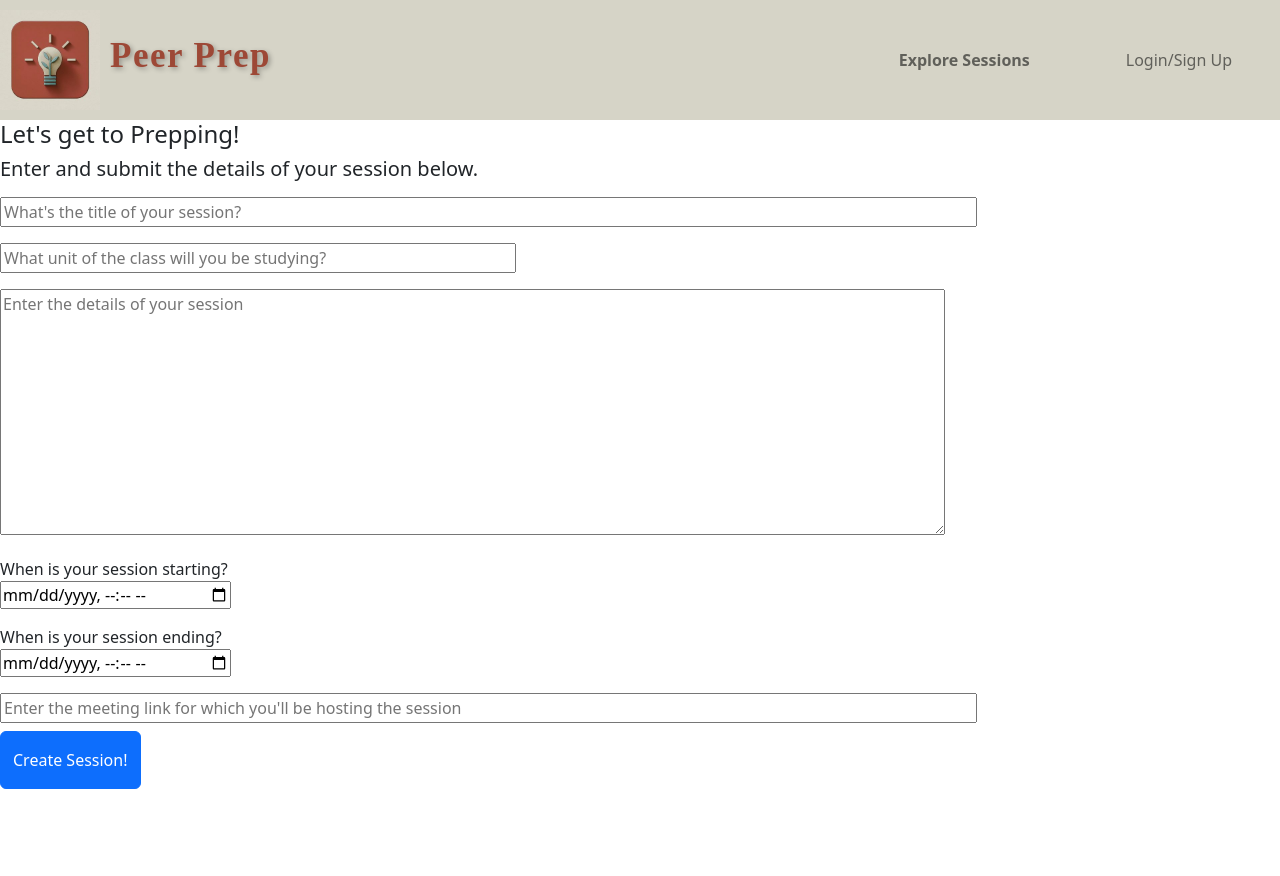
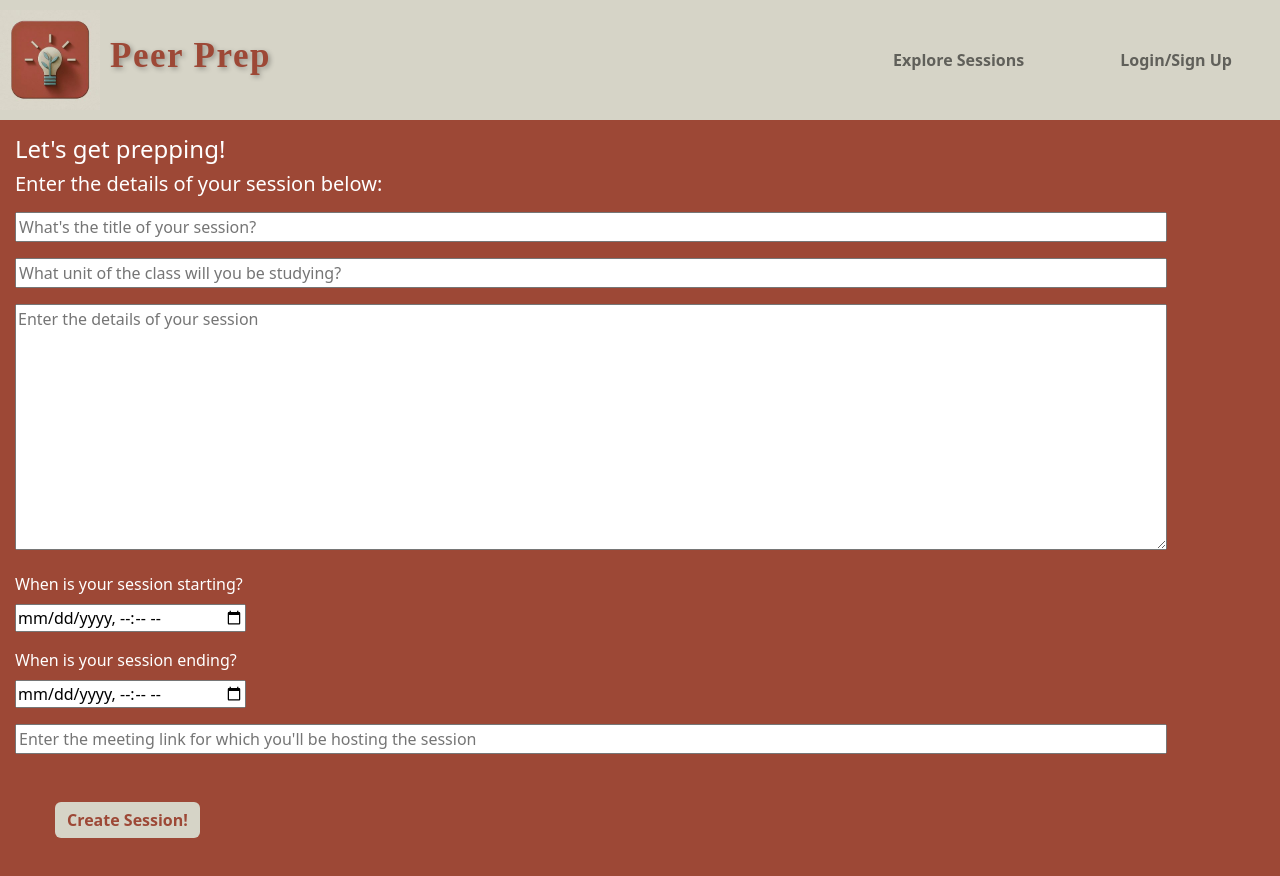
Before and after one commit to dymoy/peer-prep, a React (Vite) app in the folder client/: page /addsession in a window 1280 px wide. Shown: the top 876 px of the page. Before the commit the page ends 800 px from the top, so only its background shows below. Built offline with nearby package versions, Linux system fonts and the light colour scheme.

Commit message:
Got duration helper function to work, added to session list

```diff
--- a/client/src/App.css
+++ b/client/src/App.css
@@ -51,6 +51,11 @@ main {
     background-color: #9d4836;
 }
 
+#new-session-main {
+    padding: 15px;
+    background-color: #9d4836;
+}
+
 #welcome-section {
     background-color: #9d4836;
     padding: 60px 40px;
@@ -99,3 +104,20 @@ main {
     font-size: 20px;
     padding: 40px 40px;
 }
+
+/* NewSession form */
+#new-session-main {
+    padding: 15px;
+    background-color: #9d4836;
+    display: flex;
+    flex-direction: column;
+    justify-content: center;
+}
+
+#new-session-main h4, #new-session-main h5, .form-label {
+    color: white
+}
+
+.input-new-session {
+    width: 90vw;
+}
--- a/client/src/components/Login.jsx
+++ b/client/src/components/Login.jsx
@@ -66,7 +66,8 @@ const Login = () => {
         <Button
           disabled={!(userFormData.email && userFormData.password)}
           type='submit'
-          variant='success'>
+          variant='success'
+          style={{ backgroundColor: '#d6d4c7', color: '#9d4836', margin: '40px 40px', fontWeight: 'bold', border: 'none' }}>
           Submit
         </Button>
       </Form>
--- a/client/src/components/Navigation.jsx
+++ b/client/src/components/Navigation.jsx
@@ -37,7 +37,7 @@ const Navigation = () => {
               </>
             ) : (
               <Nav.Link onClick={() => setShowModal(true)}>
-                Login/Sign Up
+                <strong>Login/Sign Up</strong>
               </Nav.Link>
             )}
           </Nav>
--- a/client/src/components/SessionForm.jsx
+++ b/client/src/components/SessionForm.jsx
@@ -119,9 +119,9 @@ const SessionForm = () => {
     }
 
     return (
-        <div>
-            <h4>Let's get to Prepping! </h4>
-            <h5>Enter and submit the details of your session below.</h5>
+        <div id='new-session-main'>
+            <h4>Let's get prepping! </h4>
+            <h5>Enter the details of your session below:</h5>
 
             <form className="flex-row justify-center justify-space-between-md align-center" onSubmit={handleFormSubmit}>
 
@@ -134,6 +134,7 @@ const SessionForm = () => {
                             placeholder="What's the title of your session?"
                             name="title"
                             size='100'
+                            class="input-new-session"
                             onChange={handleInputChange}
                             onBlur={validateFilled}
                         />
@@ -146,6 +147,7 @@ const SessionForm = () => {
                             placeholder='What unit of the class will you be studying?'
                             name='unit'
                             size='50'
+                            class="input-new-session"
                             onChange={handleInputChange}
                             onBlur={validateFilled}
                         />
@@ -158,23 +160,25 @@ const SessionForm = () => {
                             id="description"
                             cols="100" rows="10"
                             placeholder="Enter the details of your session"
+                            class="input-new-session"
                             onChange={handleInputChange}
                             onBlur={validateFilled}
                         />
                     </section>
                     <section className='py-2'>
                         {/* Start Date and Time */}
-                        <label htmlFor="start-date">When is your session starting?</label><br />
+                        <label class="form-label" htmlFor="start-date">When is your session starting?</label><br />
                         <input
                             required
                             type="datetime-local"
                             name="start_date"
+
                             onChange={handleDateChange}
                         />
                     </section>
                     <section className='py-2'>
                         {/* End Date and Time */}
-                        <label htmlFor="start-date">When is your session ending?</label><br />
+                        <label class="form-label" htmlFor="start-date" >When is your session ending?</label><br />
                         <input
                             required
                             type="datetime-local"
@@ -190,6 +194,7 @@ const SessionForm = () => {
                             name="link"
                             placeholder="Enter the meeting link for which you'll be hosting the session"
                             size='100'
+                            class="input-new-session"
                             onChange={handleInputChange}/>
                     </section>
                 </div>
@@ -199,7 +204,7 @@ const SessionForm = () => {
                         <p className="error-text">* {error} *</p>
                     </div>
                 )}
-                <button className="btn btn-primary btn-block py-3" type="submit">Create Session!</button>
+                <button className="btn btn-primary" type="submit" style={{ backgroundColor: '#d6d4c7', color: '#9d4836', margin: '40px 40px', fontWeight: 'bold', border: 'none' }}>Create Session!</button>
 
             </form>
         </div>
--- a/client/src/components/SessionsList.jsx
+++ b/client/src/components/SessionsList.jsx
@@ -1,5 +1,9 @@
 import { useQuery } from '@apollo/client';
 import { QUERY_USER } from '../utils/queries';
+import dayjs from 'dayjs';
+import CustomParseFormat from 'dayjs/plugin/customParseFormat';
+
+dayjs.extend(CustomParseFormat);
 
 const SessionList = ({ sessions }) => {
 
@@ -12,6 +16,26 @@ const SessionList = ({ sessions }) => {
     });
 
     return data?.user.username || '';
+  }
+
+  // Get duration of meeting using start and end times
+  const getDuration = (startTime, endTime) => {
+
+    const startDate = dayjs(startTime, 'MMM Do, YYYY [at] h:mm a');
+    const endDate = dayjs(endTime, 'MMM Do, YYYY [at] h:mm a');
+
+    let duration = endDate.diff(startDate, 'hour', true).toPrecision(3);
+    let remainder = duration.split('.')[1];
+    console.log(remainder.charAt(0));
+
+    if (remainder.charAt(0) === '0' && remainder.charAt(1) === '0') {
+      duration = duration.split('.')[0];
+    }
+    if (duration === 1) {
+      return `${duration} hour`;
+    } else {
+      return `${duration} hours`;
+    }
   }
 
   // If no sessions exist in the database, notify the user
@@ -36,7 +60,7 @@ const SessionList = ({ sessions }) => {
                 Starts: {session.start_date}
               </div>
               <div style={{ fontSize: '1.0rem' }}>
-                Ends: {session.end_date}
+                Duration: { getDuration(session.start_date, session.end_date) }
               </div>
               <div style={{ fontSize: '1.0rem' }}>
                 Session Link: {session.link}
--- a/client/src/components/SignUp.jsx
+++ b/client/src/components/SignUp.jsx
@@ -80,7 +80,8 @@ const SignUp = () => {
         <Button
           disabled={!(userFormData.username && userFormData.email && userFormData.password)}
           type='submit'
-          variant='success'>
+          variant='success'
+          style={{ backgroundColor: '#d6d4c7', color: '#9d4836', margin: '40px 40px', fontWeight: 'bold', border: 'none' }}>
           Submit
         </Button>
       </Form>
--- a/package.json
+++ b/package.json
@@ -24,6 +24,7 @@
     "concurrently": "^8.2.0"
   },
   "dependencies": {
+    "dayjs": "^1.11.10",
     "react-bootstrap": "^2.10.2"
   }
 }
```
Also changed, not shown: 1 other file (tests, documents, lock files or other folders).
